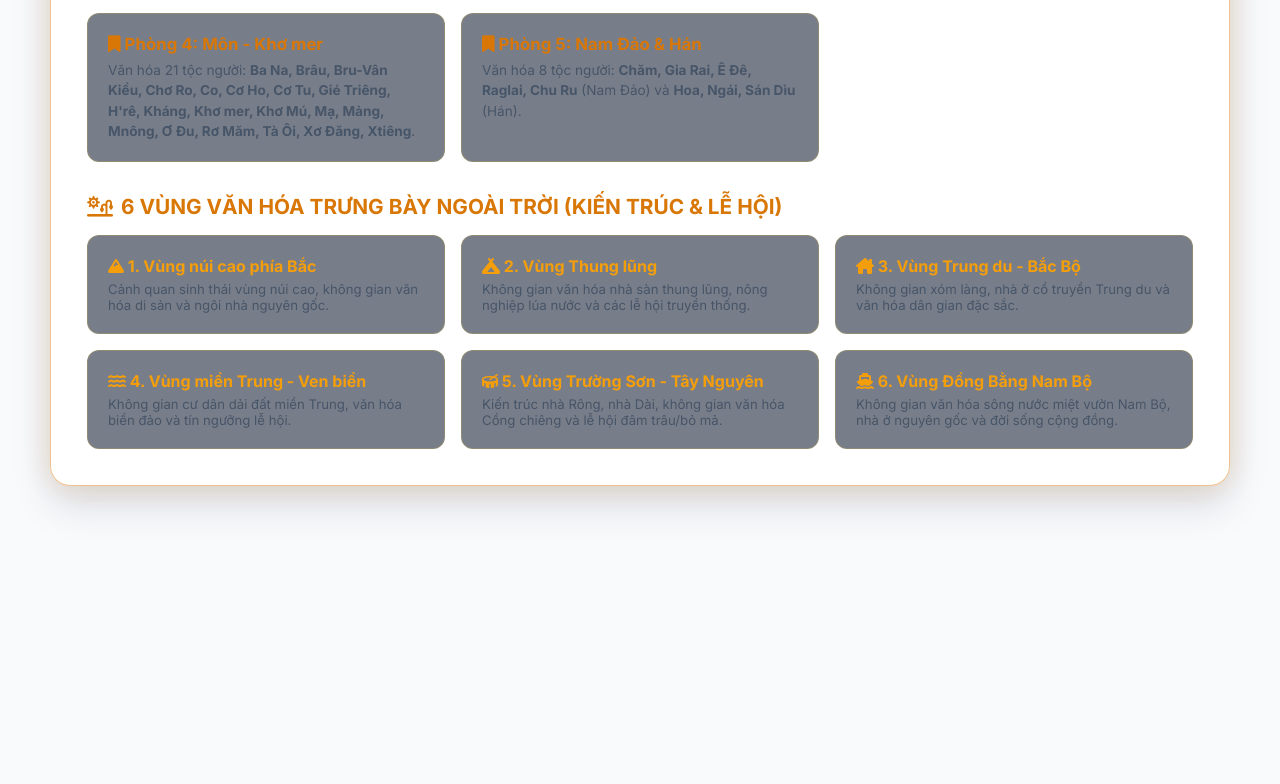
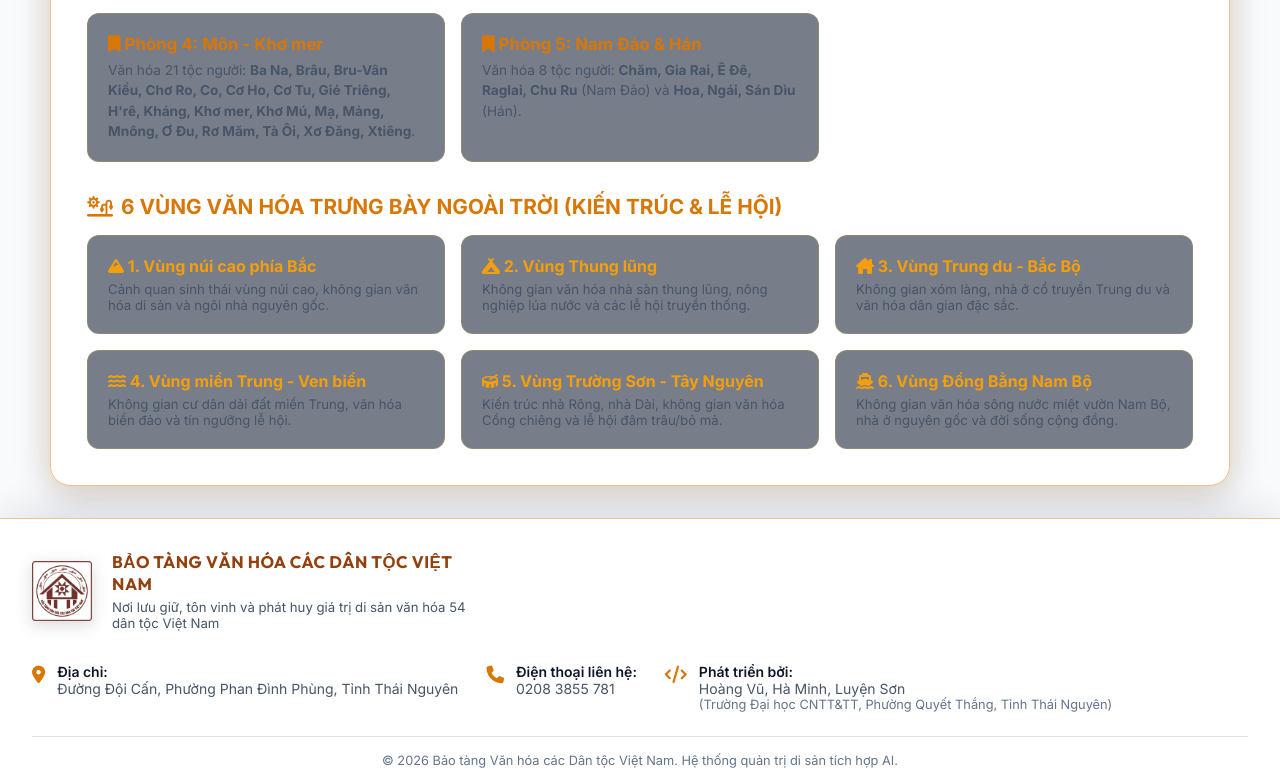
Before and after one commit to phuongtryhard06/museum-management, a website: page index.html in a window 1280 px wide. Shown: the part 850-1634 px from the top of the page. Before the commit the page ends 1368 px from the top, so only its background shows below. Drawn offline with Linux system fonts and the light colour scheme; no server answers.

Commit message:
Them Footer bao gom logo, dia chi, so dien thoai va thong tin cac tac gia phat trien

```diff
--- a/index.html
+++ b/index.html
@@ -1338,6 +1338,51 @@
 
   </main>
 
+  <!-- ============================================================
+       APP FOOTER (THÔNG TIN BẢO TÀNG & TÁC GIẢ PHÁT TRIỂN)
+       ============================================================ -->
+  <footer class="app-footer">
+    <div class="footer-container">
+      <div class="footer-brand">
+        <img src="logo.png" alt="Logo Bảo tàng" class="footer-logo">
+        <div class="footer-brand-text">
+          <h3 class="footer-title">BẢO TÀNG VĂN HÓA CÁC DÂN TỘC VIỆT NAM</h3>
+          <p class="footer-tagline">Nơi lưu giữ, tôn vinh và phát huy giá trị di sản văn hóa 54 dân tộc Việt Nam</p>
+        </div>
+      </div>
+
+      <div class="footer-info-grid">
+        <div class="footer-info-item">
+          <i class="fa-solid fa-location-dot"></i>
+          <div>
+            <strong>Địa chỉ:</strong>
+            <p>Đường Đội Cấn, Phường Phan Đình Phùng, Tỉnh Thái Nguyên</p>
+          </div>
+        </div>
+
+        <div class="footer-info-item">
+          <i class="fa-solid fa-phone"></i>
+          <div>
+            <strong>Điện thoại liên hệ:</strong>
+            <p><a href="tel:02083855781" style="color: inherit; text-decoration: none;">0208 3855 781</a></p>
+          </div>
+        </div>
+
+        <div class="footer-info-item">
+          <i class="fa-solid fa-code"></i>
+          <div>
+            <strong>Phát triển bởi:</strong>
+            <p>Hoàng Vũ, Hà Minh, Luyện Sơn</p>
+            <p style="font-size: 0.8rem; color: var(--text-dim);">(Trường Đại học CNTT&TT, Phường Quyết Thắng, Tỉnh Thái Nguyên)</p>
+          </div>
+        </div>
+      </div>
+    </div>
+    <div class="footer-bottom">
+      <p>&copy; 2026 Bảo tàng Văn hóa các Dân tộc Việt Nam. Hệ thống quản trị di sản tích hợp AI.</p>
+    </div>
+  </footer>
+
   <!-- Modal Form Backdrop for Add/Edit User (UI-10) -->
   <div class="modal-backdrop" id="userModal">
     <div class="modal-card">
--- a/styles.css
+++ b/styles.css
@@ -1644,3 +1644,98 @@ body {
   align-items: flex-start;
   gap: 0.5rem;
 }
+
+/* ============================================================
+   APP FOOTER STYLES
+   ============================================================ */
+.app-footer {
+  position: relative;
+  z-index: 10;
+  margin-top: auto;
+  background: rgba(255, 255, 255, 0.94);
+  backdrop-filter: blur(16px);
+  -webkit-backdrop-filter: blur(16px);
+  border-top: 1.5px solid var(--border-gold);
+  box-shadow: 0 -10px 30px rgba(15, 23, 42, 0.08);
+  padding: 2rem 2rem 1rem 2rem;
+  color: var(--text-main);
+}
+
+.footer-container {
+  max-width: 1280px;
+  margin: 0 auto;
+  display: flex;
+  flex-wrap: wrap;
+  gap: 2rem;
+  justify-content: space-between;
+  align-items: center;
+}
+
+.footer-brand {
+  display: flex;
+  align-items: center;
+  gap: 1.25rem;
+  max-width: 450px;
+}
+
+.footer-logo {
+  width: 60px;
+  height: 60px;
+  object-fit: contain;
+  filter: drop-shadow(0 4px 8px rgba(0, 0, 0, 0.15));
+}
+
+.footer-title {
+  font-family: var(--font-heading);
+  font-size: 1.05rem;
+  font-weight: 700;
+  color: var(--accent-bronze);
+  letter-spacing: 0.5px;
+  line-height: 1.3;
+}
+
+.footer-tagline {
+  font-size: 0.825rem;
+  color: var(--text-muted);
+  margin-top: 0.25rem;
+}
+
+.footer-info-grid {
+  display: flex;
+  flex-wrap: wrap;
+  gap: 1.75rem;
+}
+
+.footer-info-item {
+  display: flex;
+  align-items: flex-start;
+  gap: 0.75rem;
+  font-size: 0.875rem;
+  color: var(--text-main);
+}
+
+.footer-info-item i {
+  color: var(--primary-gold);
+  font-size: 1.1rem;
+  margin-top: 0.2rem;
+}
+
+.footer-info-item strong {
+  color: var(--text-main);
+  font-weight: 600;
+}
+
+.footer-info-item p {
+  margin: 0;
+  color: var(--text-muted);
+}
+
+.footer-bottom {
+  max-width: 1280px;
+  margin: 1.5rem auto 0 auto;
+  padding-top: 1rem;
+  border-top: 1px solid var(--border-light);
+  text-align: center;
+  font-size: 0.8rem;
+  color: var(--text-dim);
+}
```
